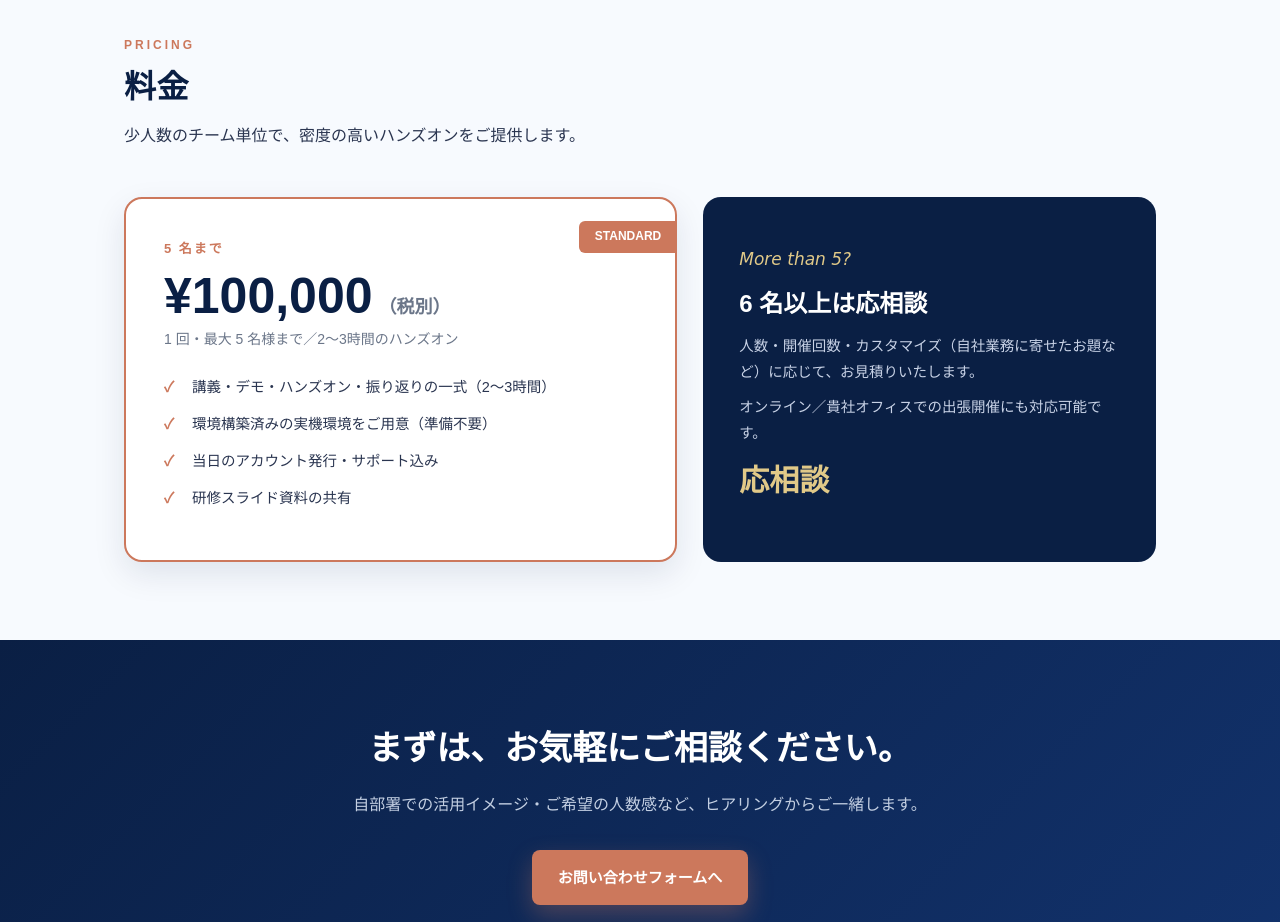
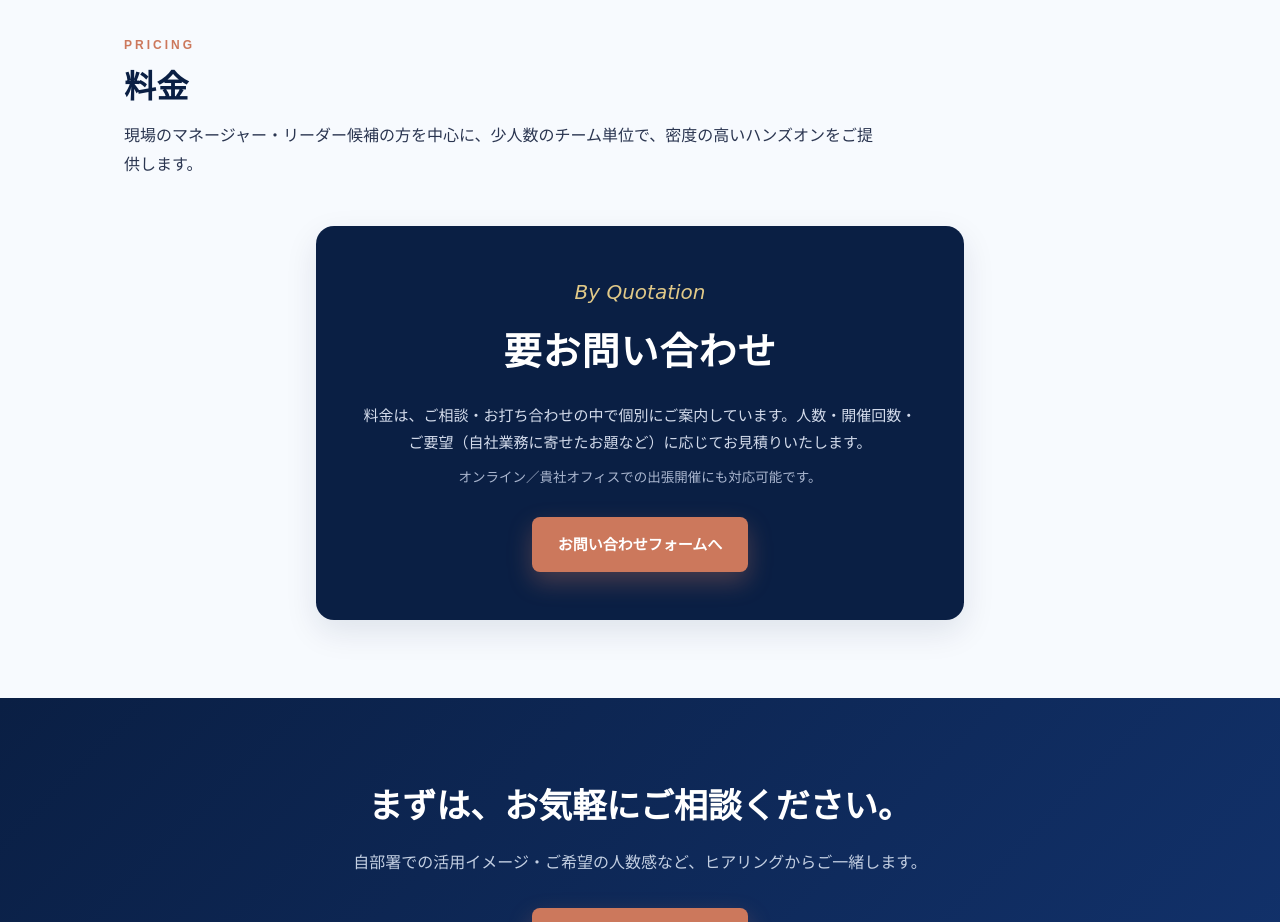
Before and after one commit to mura5726/claude-code-training, a plain HTML site: page index.html in a window 1280 px wide. Shown: the part 5240-6162 px from the top of the page. Drawn offline with Linux system fonts and the light colour scheme.

Commit message:
Update pricing section to quotation-based layout
Co-Authored-By: Claude Opus 4.8 (1M context) <noreply@anthropic.com>

```diff
--- a/index.html
+++ b/index.html
@@ -163,6 +163,12 @@ section{padding:78px 0}
 .price-aside h3{font-size:24px;margin-bottom:8px}
 .price-aside p{font-size:14.5px;color:#c8d2e6;margin-bottom:8px}
 .price-aside .big{font-size:30px;font-weight:800;color:var(--gold-light)}
+.quote-panel{display:flex;justify-content:center}
+.qp-main{background:var(--navy);color:#fff;border-radius:18px;padding:48px 44px;text-align:center;max-width:760px;box-shadow:var(--shadow)}
+.qp-main .en2{font-family:var(--chancery);font-style:italic;color:var(--gold-light);font-size:20px;display:block;margin-bottom:8px}
+.qp-main h3{font-size:38px;font-weight:800;margin-bottom:16px;letter-spacing:1px;color:#fff}
+.qp-main p{font-size:15px;color:#d4dcec;max-width:560px;margin:0 auto 10px}
+.qp-main .qp-note{color:#aab6cf;font-size:13.5px;margin-bottom:26px}
 
 /* cta band */
 .cta{background:linear-gradient(135deg,#0A1F44,#12326c);color:#fff;text-align:center}
@@ -418,27 +424,15 @@ section{padding:78px 0}
     <div class="sec-head">
       <span class="label">PRICING</span>
       <h2>料金</h2>
-      <p>少人数のチーム単位で、密度の高いハンズオンをご提供します。</p>
+      <p>現場のマネージャー・リーダー候補の方を中心に、少人数のチーム単位で、密度の高いハンズオンをご提供します。</p>
     </div>
-    <div class="price-wrap">
-      <div class="price-card">
-        <span class="ribbon">STANDARD</span>
-        <div class="plan">5 名まで</div>
-        <div class="amt">¥100,000<small>（税別）</small></div>
-        <div class="per">1 回・最大 5 名様まで／2〜3時間のハンズオン</div>
-        <ul>
-          <li>講義・デモ・ハンズオン・振り返りの一式（2〜3時間）</li>
-          <li>環境構築済みの実機環境をご用意（準備不要）</li>
-          <li>当日のアカウント発行・サポート込み</li>
-          <li>研修スライド資料の共有</li>
-        </ul>
-      </div>
-      <div class="price-aside">
-        <span class="en">More than 5?</span>
-        <h3>6 名以上は応相談</h3>
-        <p>人数・開催回数・カスタマイズ（自社業務に寄せたお題など）に応じて、お見積りいたします。</p>
-        <p>オンライン／貴社オフィスでの出張開催にも対応可能です。</p>
-        <p class="big">応相談</p>
+    <div class="quote-panel">
+      <div class="qp-main">
+        <span class="en2">By Quotation</span>
+        <h3>要お問い合わせ</h3>
+        <p>料金は、ご相談・お打ち合わせの中で個別にご案内しています。人数・開催回数・ご要望（自社業務に寄せたお題など）に応じてお見積りいたします。</p>
+        <p class="qp-note">オンライン／貴社オフィスでの出張開催にも対応可能です。</p>
+        <a class="btn btn-primary" href="https://www.ai-imf.com/contact.html" target="_blank" rel="noopener">お問い合わせフォームへ</a>
       </div>
     </div>
   </div>
```
